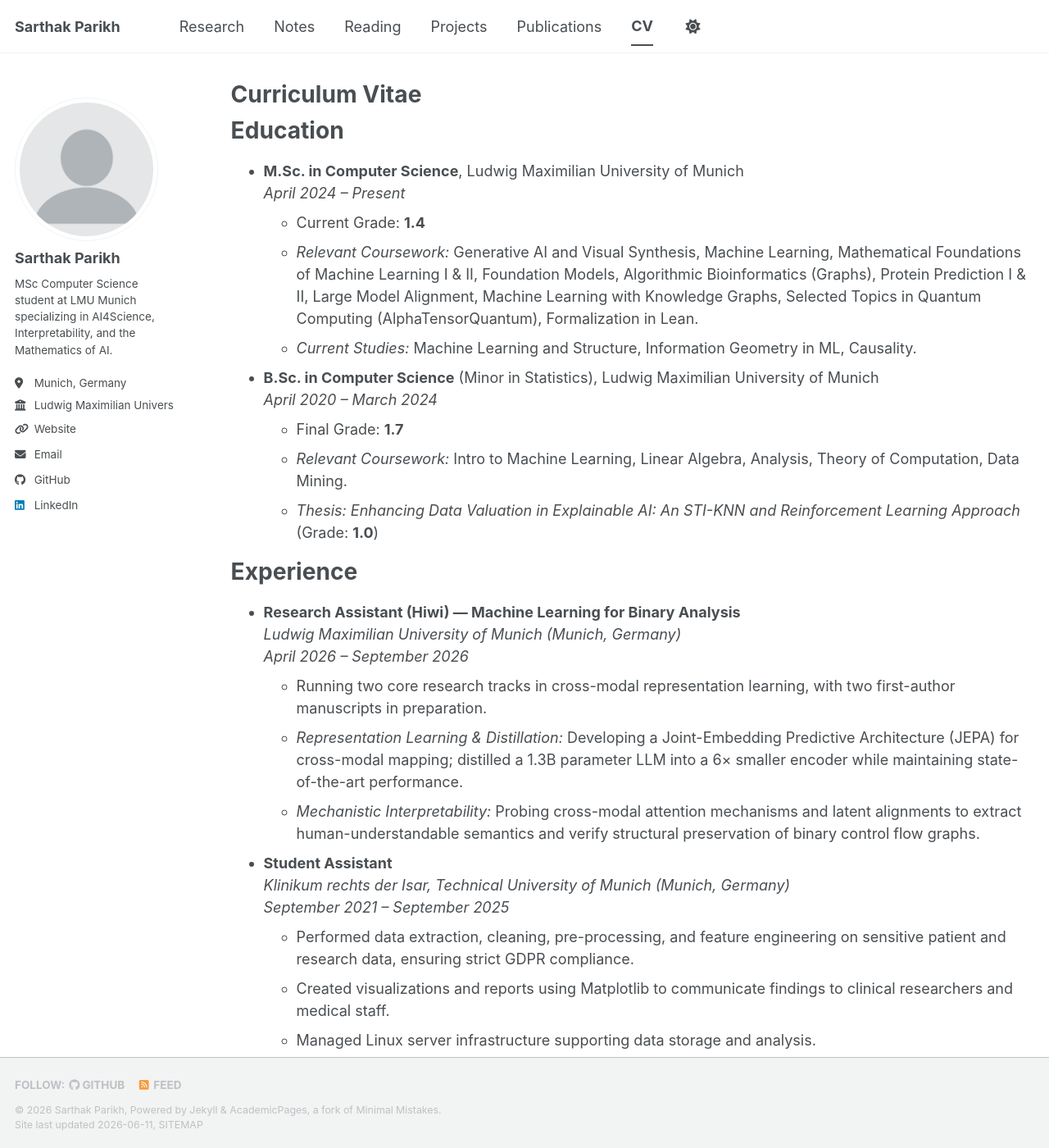
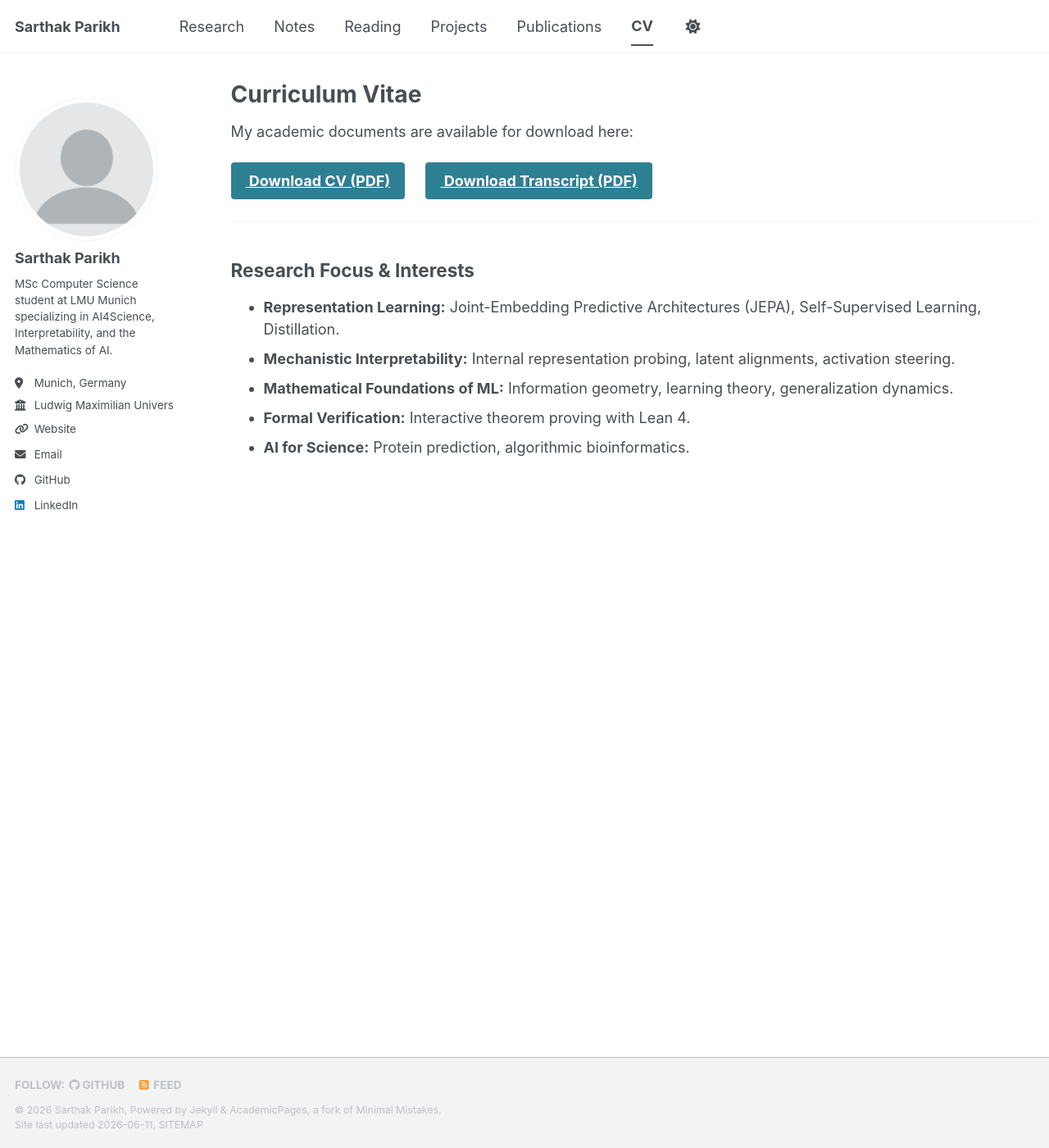
Before and after one commit to sparikh-research/sparikh-research.github.io, a Jekyll site: the page built from _pages/cv.md, in a window 1280 px wide and 1400 px high. Shown: the whole window at 82% size. Built offline with Jekyll 4.4.1, drawn with Linux system fonts in a browser that asks for light colours; a script bundle is joined from its source files by our own code; library files that are not in the unit come from our copies; some of the changed text lies outside the part shown.

Commit message:
CV + Transcript

```diff
--- a/_pages/cv.md
+++ b/_pages/cv.md
@@ -9,89 +9,15 @@ redirect_from:
 
 {% include base_path %}
 
-Education
-======
-* **M.Sc. in Computer Science**, Ludwig Maximilian University of Munich
-  *April 2024 – Present*
-  * Current Grade: **1.4**
-  * *Relevant Coursework:* Generative AI and Visual Synthesis, Machine Learning, Mathematical Foundations of Machine Learning I & II, Foundation Models, Algorithmic Bioinformatics (Graphs), Protein Prediction I & II, Large Model Alignment, Machine Learning with Knowledge Graphs, Selected Topics in Quantum Computing (AlphaTensorQuantum), Formalization in Lean.
-  * *Current Studies:* Machine Learning and Structure, Information Geometry in ML, Causality.
+My academic documents are available for download here:
 
-* **B.Sc. in Computer Science** (Minor in Statistics), Ludwig Maximilian University of Munich
-  *April 2020 – March 2024*
-  * Final Grade: **1.7**
-  * *Relevant Coursework:* Intro to Machine Learning, Linear Algebra, Analysis, Theory of Computation, Data Mining.
-  * *Thesis:* *Enhancing Data Valuation in Explainable AI: An STI-KNN and Reinforcement Learning Approach* (Grade: **1.0**)
+<a href="/files/CV_Sarthak.pdf" class="btn btn--info btn--large" target="_blank"><i class="fa fa-file-pdf-o" aria-hidden="true"></i> Download CV (PDF)</a> &nbsp; &nbsp; <a href="/files/Transcript_Sarthak_Sose26.pdf" class="btn btn--info btn--large" target="_blank"><i class="fa fa-file-pdf-o" aria-hidden="true"></i> Download Transcript (PDF)</a>
 
-Experience
-======
-* **Research Assistant (Hiwi) — Machine Learning for Binary Analysis**
-  *Ludwig Maximilian University of Munich (Munich, Germany)*
-  *April 2026 – September 2026*
-  * Running two core research tracks in cross-modal representation learning, with two first-author manuscripts in preparation.
-  * *Representation Learning & Distillation:* Developing a Joint-Embedding Predictive Architecture (JEPA) for cross-modal mapping; distilled a 1.3B parameter LLM into a 6× smaller encoder while maintaining state-of-the-art performance.
-  * *Mechanistic Interpretability:* Probing cross-modal attention mechanisms and latent alignments to extract human-understandable semantics and verify structural preservation of binary control flow graphs.
+---
 
-* **Student Assistant**
-  *Klinikum rechts der Isar, Technical University of Munich (Munich, Germany)*
-  *September 2021 – September 2025*
-  * Performed data extraction, cleaning, pre-processing, and feature engineering on sensitive patient and research data, ensuring strict GDPR compliance.
-  * Created visualizations and reports using Matplotlib to communicate findings to clinical researchers and medical staff.
-  * Managed Linux server infrastructure supporting data storage and analysis.
-
-Teaching Experience
-======
-* **Student Tutor**, Ludwig Maximilian University of Munich
-  *October 2024 – March 2026*
-  * *Winter Semester 25/26:* Tutor for *Introduction to Informatics* (InfoEinf) and *Formal Specification and Verification* (FSV).
-  * *Winter Semester 24/25:* Tutor for *Introduction to Informatics* (InfoEinf).
-  * Prepared and conducted weekly tutorials, reinforced theoretical concepts, and graded assignments and exams.
-
-Skills
-======
-* **Languages:** Python, R, SQL, Haskell, C
-* **ML & Scientific Libraries:** PyTorch, PyTorch Geometric, Qiskit, Scikit-learn, NumPy, Pandas, NetworkX
-
-Publications
-======
-{% if site.publications.size > 0 %}
-<ul>
-  {% for post in site.publications reversed %}
-    {% include archive-single-cv.html %}
-  {% endfor %}
-</ul>
-{% else %}
-<p>No formal publications yet. ( manuscripts in preparation)</p>
-{% endif %}
-
-Academic Transcript & Coursework
-======
-### M.Sc. in Computer Science (LMU Munich)
-* **Total ECTS Credits:** 96
-* **Average Grade:** 1.45
-
-| Module Code | Module / Course Name | Semester | Grade | ECTS |
-| :--- | :--- | :--- | :--- | :--- |
-| **P 1** | Master Practical: Visual Representation Learning | ST 2025 | 1.30 | 6 |
-| **P 2** | Advanced Topics in CS II: Recent Advances in ML | WT 2025/26 | 1.00 | 6 |
-| **P 3** | Selected Topics in CS (Master's Seminar) | ST 2025 | 1.00 | 6 |
-| **WP 5** | Foundations of Machine Learning | ST 2025 | 1.00 | 6 |
-| **WP 6** | Data Mining Algorithms I (Generative AI & Visual Synthesis) | ST 2025 | 1.00 | 6 |
-| **WP 7** | Advanced Topics in CS I: Algorithmic Bioinformatics | ST 2025 | 1.70 | 6 |
-| **WP 8** | Advanced Topics in CS II: ML with Knowledge Graphs | WT 2025/26 | 1.30 | 6 |
-| **WP 9** | Advanced Topics in CS III: Binary Analysis with AI | WT 2025/26 | 1.00 | 6 |
-| **WP 10** | Advanced Topics in CS IV: Structural Bioinformatics | ST 2025 | 2.00 | 6 |
-| **WP 11** | Advanced Topics in CS V: Seminar Selected Topics in QC | WT 2025/26 | 1.30 | 6 |
-| **WP 17** | Quantum Computing | ST 2025 | 2.30 | 6 |
-| **WP 19** | Advanced Topics of Theoretical CS: Interactive Theorem Proving | ST 2025 | 3.00 | 6 |
-| **WP 24** | Advanced Machine Learning: Intro to Foundation Models | ST 2025 | 1.30 | 6 |
-| **WP 25** | Data Mining Algorithms II: Preference Learning & Ranking | ST 2025 | 1.00 | 6 |
-| **WP 26** | Advanced Topics of CS III (Practical): Quantum Computing Prog (Part 2) | WT 2025/26 | 1.00 | 6 |
-| **WP 27** | Advanced Topics of CS IV (Practical): Formalization in Lean | WT 2025/26 | 2.00 | 6 |
-
-### Extra Courses (Not listed on official LMU MSc Transcript)
-* **TUM** — Seminar Deep Learning for Natural Sciences (Prof. Cremers) | Grade: **1.3** | 5 ECTS
-* **TUM** — Protein Prediction I for Computer Scientists (Prof. Rost) | Grade: **1.3** | 8 ECTS
-* **TUM** — Protein Prediction II for Computer Scientists (Prof. Rost) | Grade: **2.0** | 8 ECTS
-* **LMU Math** — Mathematical Foundations of Machine Learning (Prof. Rauhut) | Grade: **1.3** | 9 ECTS
-* **LMU Math** — Mathematical Foundations of Deep Learning (Prof. Rauhut) | Grade: **2.0** | 9 ECTS
+## Research Focus & Interests
+* **Representation Learning:** Joint-Embedding Predictive Architectures (JEPA), Self-Supervised Learning, Distillation.
+* **Mechanistic Interpretability:** Internal representation probing, latent alignments, activation steering.
+* **Mathematical Foundations of ML:** Information geometry, learning theory, generalization dynamics.
+* **Formal Verification:** Interactive theorem proving with Lean 4.
+* **AI for Science:** Protein prediction, algorithmic bioinformatics.
```
Also changed, not shown: 2 other files.
